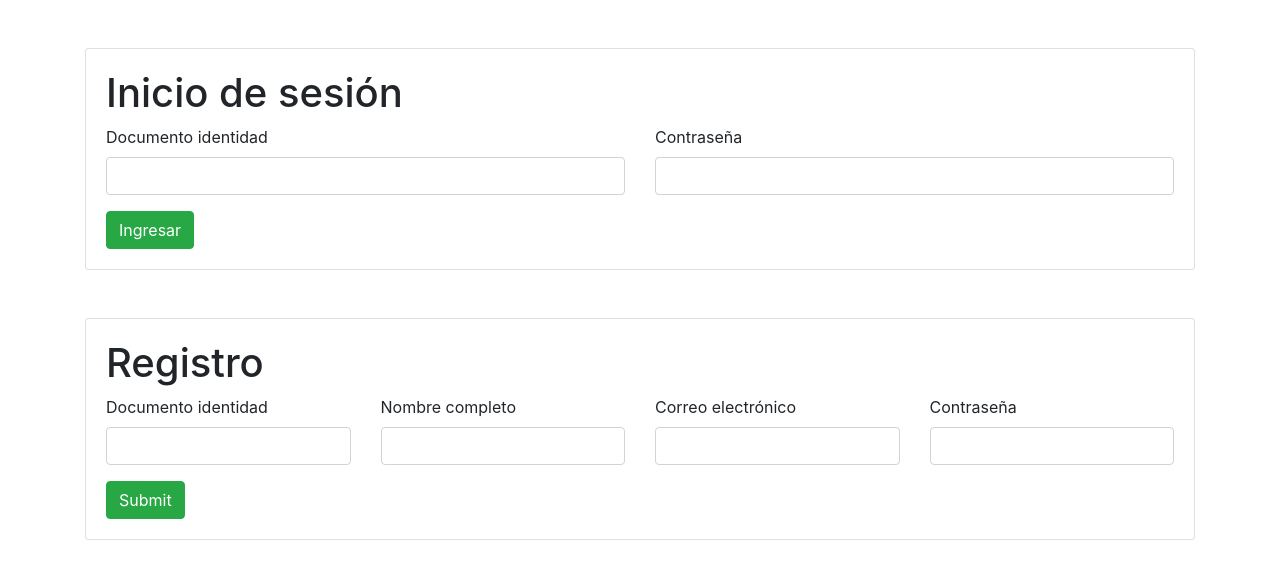
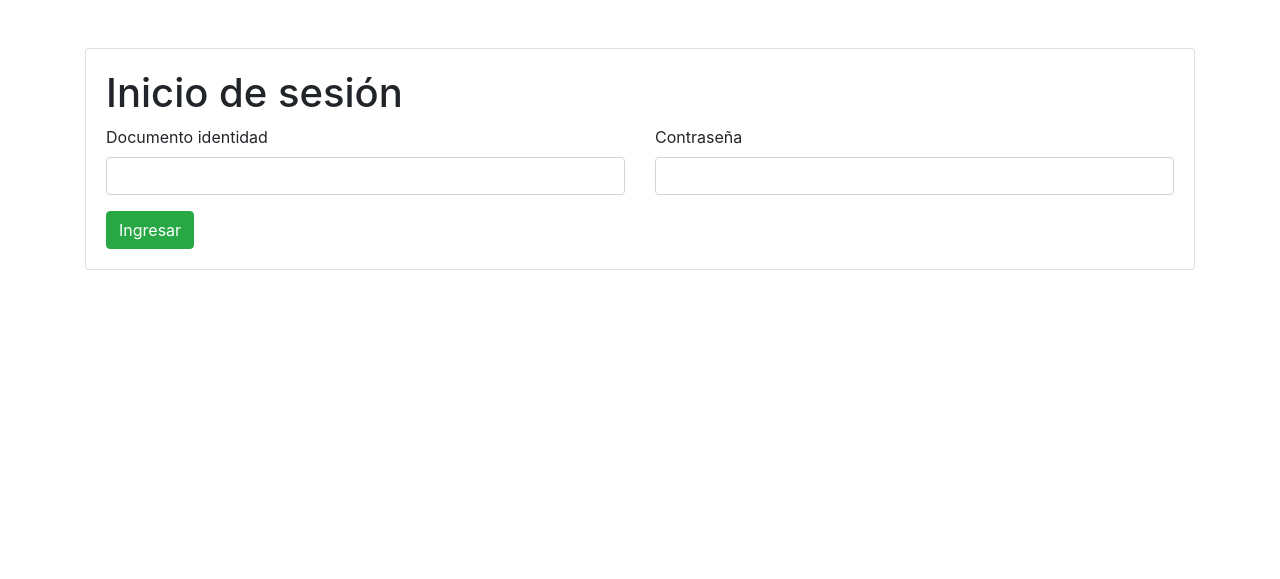
Before and after one commit to lAlejandrocd/gestor_biblioteca, a PHP site: page /login_user.php in a window 1280 px wide. Shown: the top 579 px of the page. Run offline with PHP 8.4, Linux system fonts and the light colour scheme.

Commit message:
Eliminar formulario de registro para el usuario.Creación de historial a la modificación de la carpeta, Registro de usuario, arreglo de vista de datos en el archivo gestor.php

```diff
--- a/login_user.php
+++ b/login_user.php
@@ -48,36 +48,6 @@
 
 
 
-    <div class="container">
-        <div class="card">
-            <div class="card-body">
-                <h1>Registro</h1>
-                <form method="post" action="app/User/registro_usuario.php">
-                    <div class="row">
-                        <div class="form-group col">
-                            <label for="my-input">Documento identidad</label>
-                            <input class="form-control" type="text" name="usu_id" REQUIRED>
-                        </div>
-                        <div class="form-group col">
-                            <label for="my-input">Nombre completo</label>
-                            <input class="form-control" type="text" name="usu_nombre_cmplt" REQUIRED>
-                        </div>
-                        <div class="form-group col">
-                            <label for="my-input">Correo electrónico</label>
-                            <input class="form-control" type="text" name="usu_email" REQUIRED>
-                        </div>
-                        <div class="form-group col">
-                            <label for="my-input">Contraseña</label>
-                            <input class="form-control" type="password" name="usu_clave" REQUIRED>
-                        </div>
-                    </div>
-                    <input class="btn btn-success" type="submit" name="btn-register">
-                </form>
-            </div>
-
-
-        </div>
-    </div>
 
     <br>
     <br>
```
